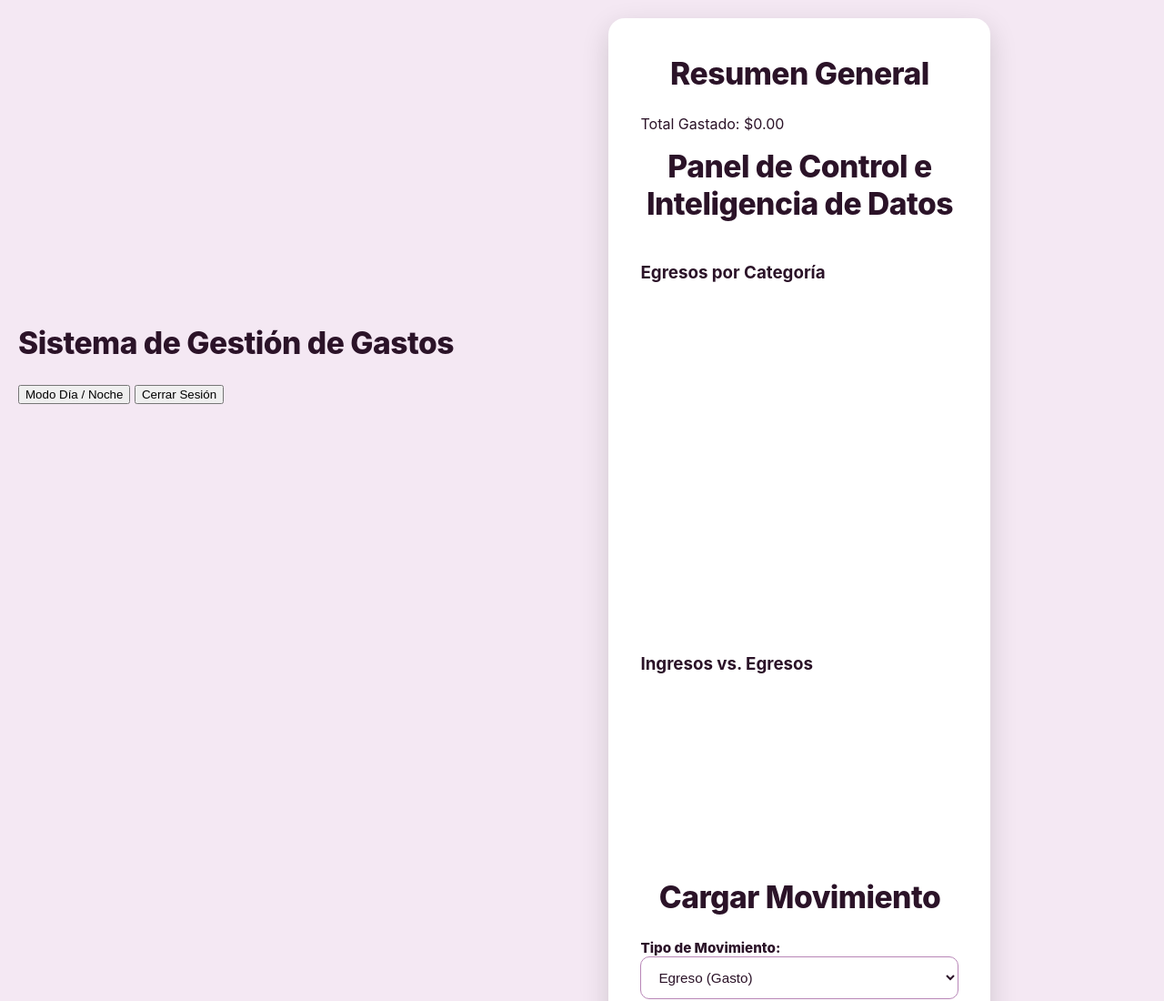
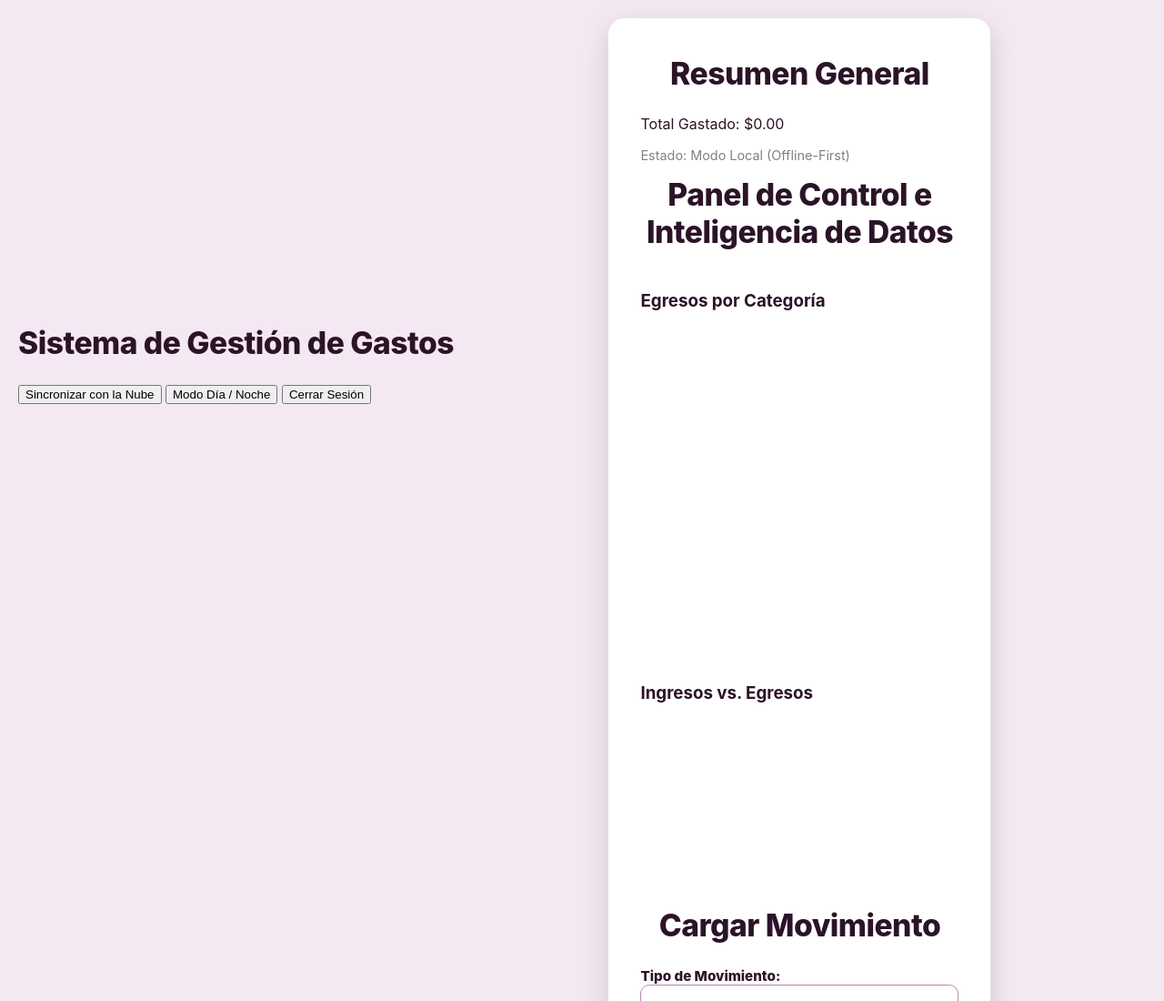
Before and after one commit to ayelensalazar013-hue/SGG.2.oficial.2, a plain HTML site: page dashboard.html in a window 1280 px wide. Shown: the top 1100 px of the page at 91% size. Drawn offline with nearby package versions, Linux system fonts and the light colour scheme; files that its build step writes are made by us from their sources; no server answers.

Commit message:
Enhance dashboard with cloud sync feature
Added cloud synchronization button and updated synchronization status display.

```diff
--- a/dashboard.html
+++ b/dashboard.html
@@ -12,6 +12,7 @@
     <header>
         <h1>Sistema de Gestión de Gastos</h1>
         <nav>
+            <button id="btnSincronizarNube">Sincronizar con la Nube</button>
             <button id="btnCambiarTema">Modo Día / Noche</button>
             <button id="btnCerrarSesion">Cerrar Sesión</button>
         </nav>
@@ -25,10 +26,11 @@
             <h2>Resumen General</h2>
             <div>
                 <p>Total Gastado: <span id="totalGastado">$0</span></p>
+                <p id="estadoSincronizacion" style="font-size: 0.9em; color: gray;">Estado: Modo Local (Offline-First)</p>
             </div>
         </section>
 
-        <!-- Módulo de Reportes e Inteligencia de Datos (Punto 5: Chart.js) -->
+        <!-- Módulo de Reportes e Inteligencia de Datos (Chart.js) -->
         <section id="reportes-graficos">
             <h2>Panel de Control e Inteligencia de Datos</h2>
             <div style="display: flex; gap: 20px; flex-wrap: wrap; margin-bottom: 30px;">
@@ -119,13 +121,16 @@
     <!-- 1. Motor oficial de SQLite impulsado por WebAssembly -->
     <script src="https://cdnjs.cloudflare.com/ajax/libs/sql.js/1.8.0/sql-wasm.js"></script>
 
-    <!-- 2. Librería Chart.js para visualización de datos interactiva -->
+    <!-- 2. Librería Chart.js para visualización de datos -->
     <script src="https://cdn.jsdelivr.net/npm/chart.js"></script>
 
-    <!-- 3. Capa de Persistencia Relacional y OPFS -->
+    <!-- 3. SDK oficial de Supabase (BaaS) para Sincronización en la Nube -->
+    <script src="https://cdn.jsdelivr.net/npm/@supabase/supabase-js@2"></script>
+
+    <!-- 4. Capa de Persistencia Relacional y OPFS -->
     <script src="js/db.js"></script>
 
-    <!-- 4. Capa de Lógica de Interfaz de Usuario, API REST y Gráficos -->
+    <!-- 5. Capa de Lógica de Interfaz de Usuario, API REST, Gráficos y BaaS -->
     <script src="js/dashboard.js"></script>
 
 </body>
```
